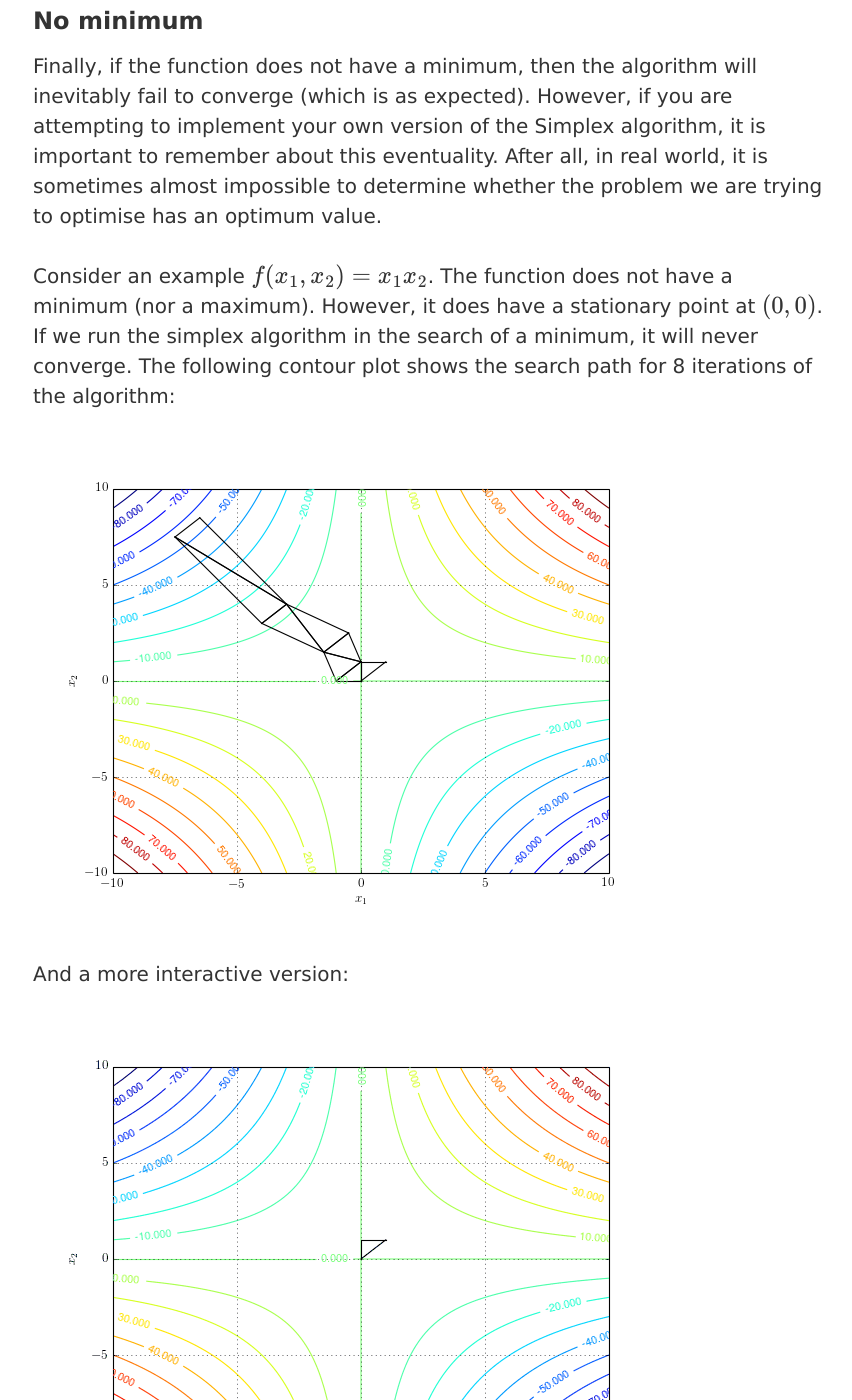
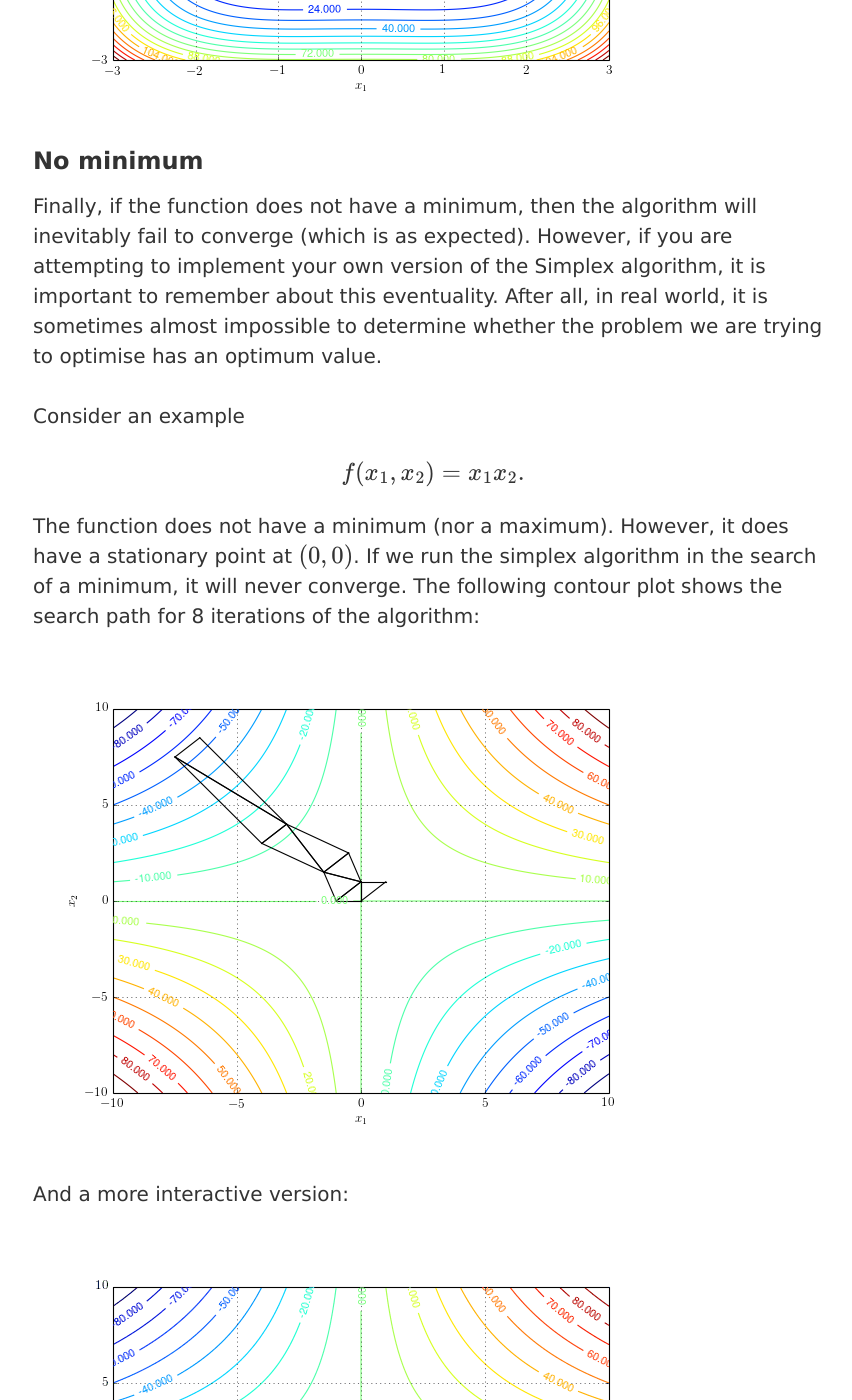
Before and after one commit to kubkon/kubkon.github.com, a Jekyll site: the page built from _posts/2013-10-22-nelder-mead-simplex.md, in a window 1280 px wide and 1400 px high, scrolled down 7399 px. Shown: the whole window, without its empty margins (207-1059 px from the left). Built offline with Jekyll 4.4.1, drawn with Linux system fonts in a browser that asks for light colours; formulas are drawn with MathJax 3; some of the changed text lies outside the part shown.

Commit message:
Fix typesetting of certain equations.

```diff
--- a/_posts/2013-10-22-nelder-mead-simplex.md
+++ b/_posts/2013-10-22-nelder-mead-simplex.md
@@ -21,9 +21,11 @@
 
 Or mathematically
 
+$$
 \begin{equation}
 x^R = \bar{x} + \alpha(\bar{x} - x^H)
 \end{equation}
+$$
 
 where $$\alpha>0$$ (and usually $$\alpha=1$$), and $$\bar{x} = \frac{x^L + x^M}{2}$$ is the centroid (or the centre of gravity) of the points $$x^L$$ and $$x^M$$. The reasoning behind the reflection step is that since the points $$x^L$$ and $$x^M$$ minimise the function for the current simplex, by reflecting $$x^H$$ against these two points, we should potentially move in the direction that further minimises the function; that is, $$f(x^R) \le f(x^H)$$.
 
@@ -35,9 +37,11 @@
 
 Or mathematically
 
+$$
 \begin{equation}
 x^E = \bar{x} + \gamma(x^R - \bar{x})
 \end{equation}
+$$
 
 where $$\gamma > 1$$, and typically $$\gamma = 2$$.
 
@@ -49,9 +53,11 @@
 
 Or mathematically
 
+$$
 \begin{equation}
 x^C = \bar{x} + \beta(x^R - \bar{x})
 \end{equation}
+$$
 
 where $$0 < \beta < 1$$, and typically $$\beta = \frac{1}{2}$$.
 
@@ -73,7 +79,15 @@
 
 Having described the theory, let's look at some examples. The full source code for the examples shown in this post can be downloaded from [GitHub](https://github.com/kubkon/simplex).
 
-Firstly, consider minimising the function $$f(x_1, x_2) = x_1^2 + x_2^2 - 3x_1 - x_1x_2 + 3$$. This function has one global minimum at a point $$x = (2, 1)$$. The path of the simplex algorithm is overlaid on the contour plot of the objective function:
+Firstly, consider minimising the function
+
+$$
+\begin{equation}
+f(x_1, x_2) = x_1^2 + x_2^2 - 3x_1 - x_1x_2 + 3.
+\end{equation}
+$$
+
+This function has one global minimum at a point $$x = (2, 1)$$. The path of the simplex algorithm is overlaid on the contour plot of the objective function:
 
 ![One minimum](/images/nelder-mead/one-minimum.png)
 
@@ -85,7 +99,15 @@
 
 ### Multiple minima
 
-It becomes quite problematic for the algorithm if the function under consideration has more than one minimum. Then, the algorithm is not guaranteed to converge to the global one. Consider an example $$f(x_1, x_2) = x_1^4 + x_2^4 - \frac{5}{4} x_1^2 + \frac{1}{4}$$. This function has two minima at points $$(0.8, 0)$$ and $$(-0.8, 0)$$. Depending on the choice of the initial simplex, the algorithm might converge to either of the two. Therefore, it is important to correctly pick the initial simplex for a given problem.
+It becomes quite problematic for the algorithm if the function under consideration has more than one minimum. Then, the algorithm is not guaranteed to converge to the global one. Consider an example
+
+$$
+\begin{equation}
+f(x_1, x_2) = x_1^4 + x_2^4 - \frac{5}{4} x_1^2 + \frac{1}{4}.
+\end{equation}
+$$
+
+This function has two minima at points $$(0.8, 0)$$ and $$(-0.8, 0)$$. Depending on the choice of the initial simplex, the algorithm might converge to either of the two. Therefore, it is important to correctly pick the initial simplex for a given problem.
 
 For example, starting off with the simplex $$\{(-2,0), (-1,2), (-1.75,2)\}$$ produces the following result:
 
@@ -99,7 +121,15 @@
 
 Finally, if the function does not have a minimum, then the algorithm will inevitably fail to converge (which is as expected). However, if you are attempting to implement your own version of the Simplex algorithm, it is important to remember about this eventuality. After all, in real world, it is sometimes almost impossible to determine whether the problem we are trying to optimise has an optimum value.
 
-Consider an example $$f(x_1, x_2) = x_1x_2$$. The function does not have a minimum (nor a maximum). However, it does have a stationary point at $$(0,0)$$. If we run the simplex algorithm in the search of a minimum, it will never converge. The following contour plot shows the search path for 8 iterations of the algorithm:
+Consider an example
+
+$$
+\begin{equation}
+f(x_1, x_2) = x_1x_2.
+\end{equation}
+$$
+
+The function does not have a minimum (nor a maximum). However, it does have a stationary point at $$(0,0)$$. If we run the simplex algorithm in the search of a minimum, it will never converge. The following contour plot shows the search path for 8 iterations of the algorithm:
 
 ![No minimum](/images/nelder-mead/no-minimum.png)
 
--- a/sass/screen.sass
+++ b/sass/screen.sass
@@ -158,4 +158,4 @@
 
 @media screen and (max-width: 450px)
   #footer
-    +adjust-font-size-to(10px, 1.5)
+    +adjust-font-size-to(9px, 1.5)
```
Also changed, not shown: _posts/2013-10-13-exterior-penalty-functions.md (+2 -0 lines), _posts/2013-10-19-interior-penalty-functions.md (+6 -0 lines), css/screen.css.
